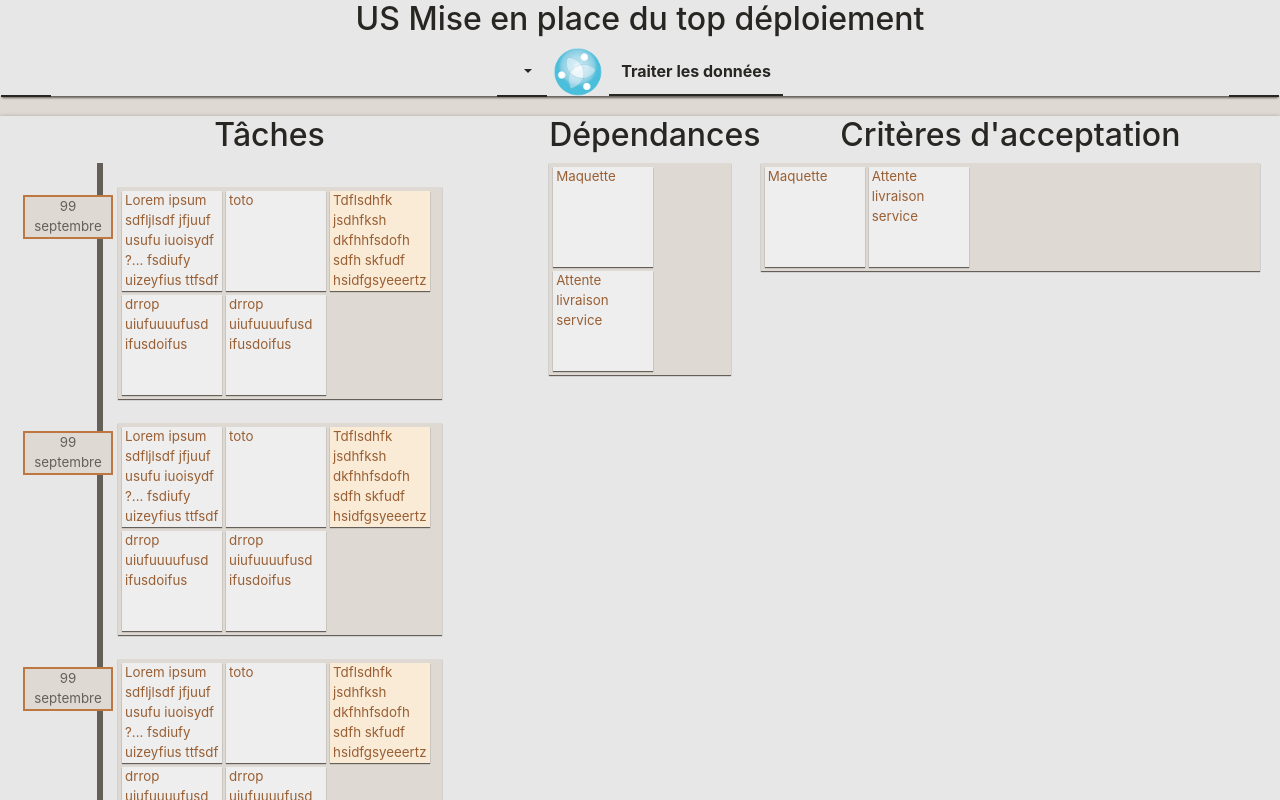
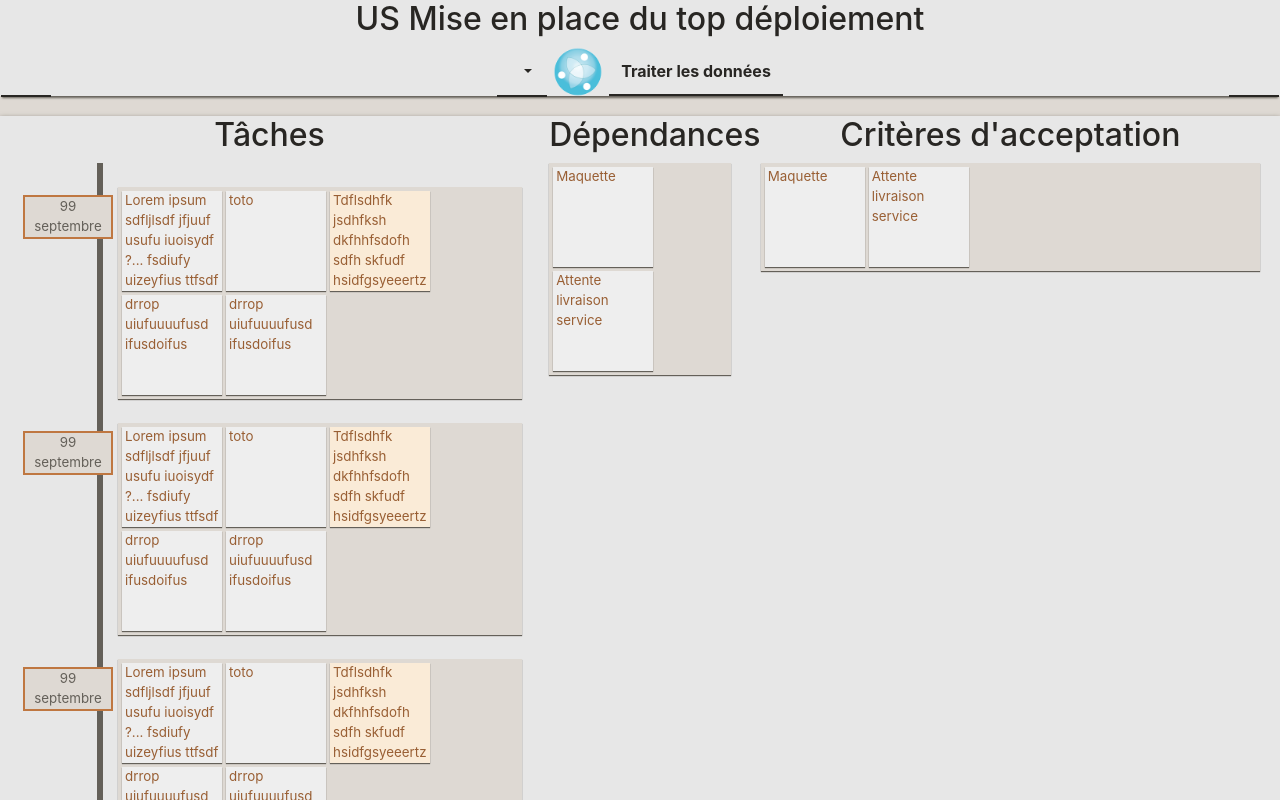
Before and after one commit to Scorbutics/RTCVisualizer, an Angular app in the folder rtc-visualizer/: page /us in a window 1280 px wide. Shown: the top 800 px of the page. Built offline with nearby package versions, Linux system fonts and the light colour scheme; a web font is replaced by a local one.

Commit message:
Fix : Style invalide sur margin-left de la timeline

```diff
--- a/rtc-visualizer/src/app/timeline/timeline.component.less
+++ b/rtc-visualizer/src/app/timeline/timeline.component.less
@@ -15,7 +15,7 @@
 .timeline {
 	position: relative;
 	max-width: 1200px;
-	margin: 0 80px;
+	margin: 0 0 0 80px;
 	@media screen and (max-width: @responsiveWidth) {
 		margin: 0 auto;
 	}
```
